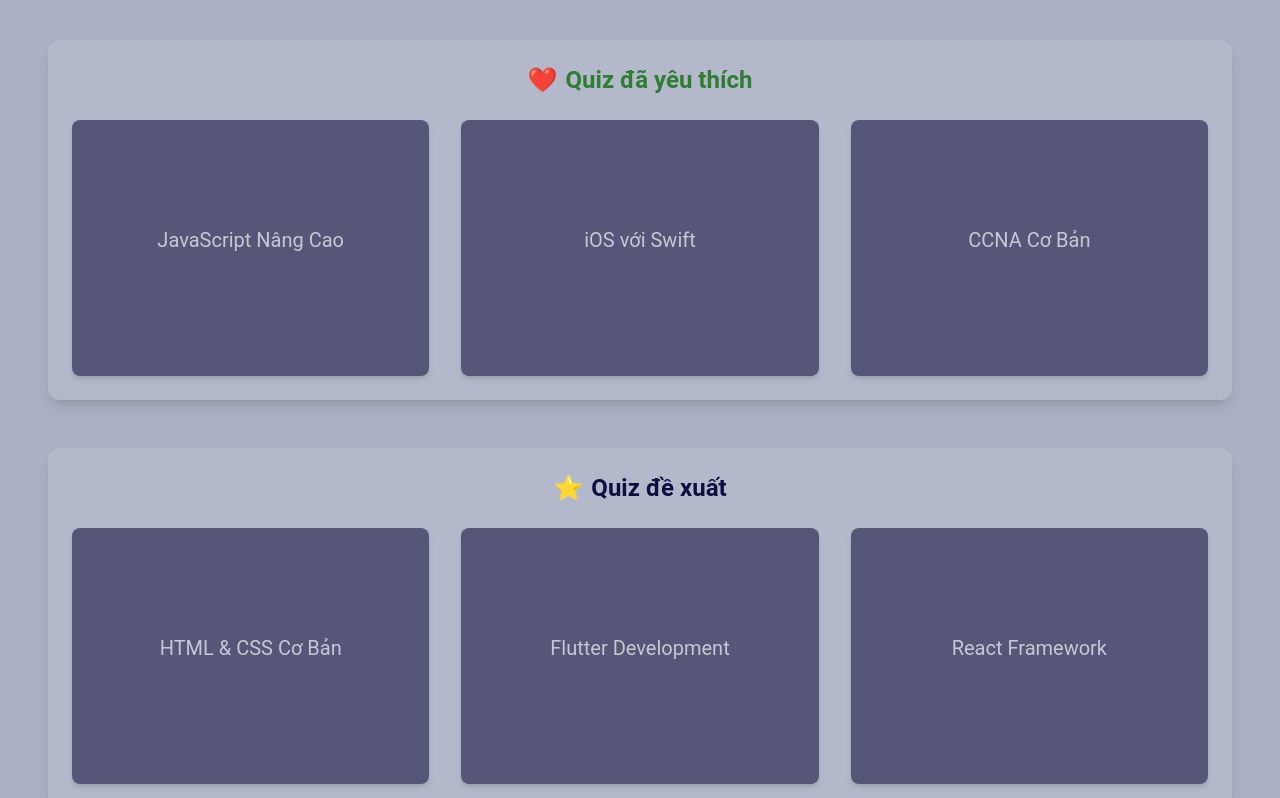
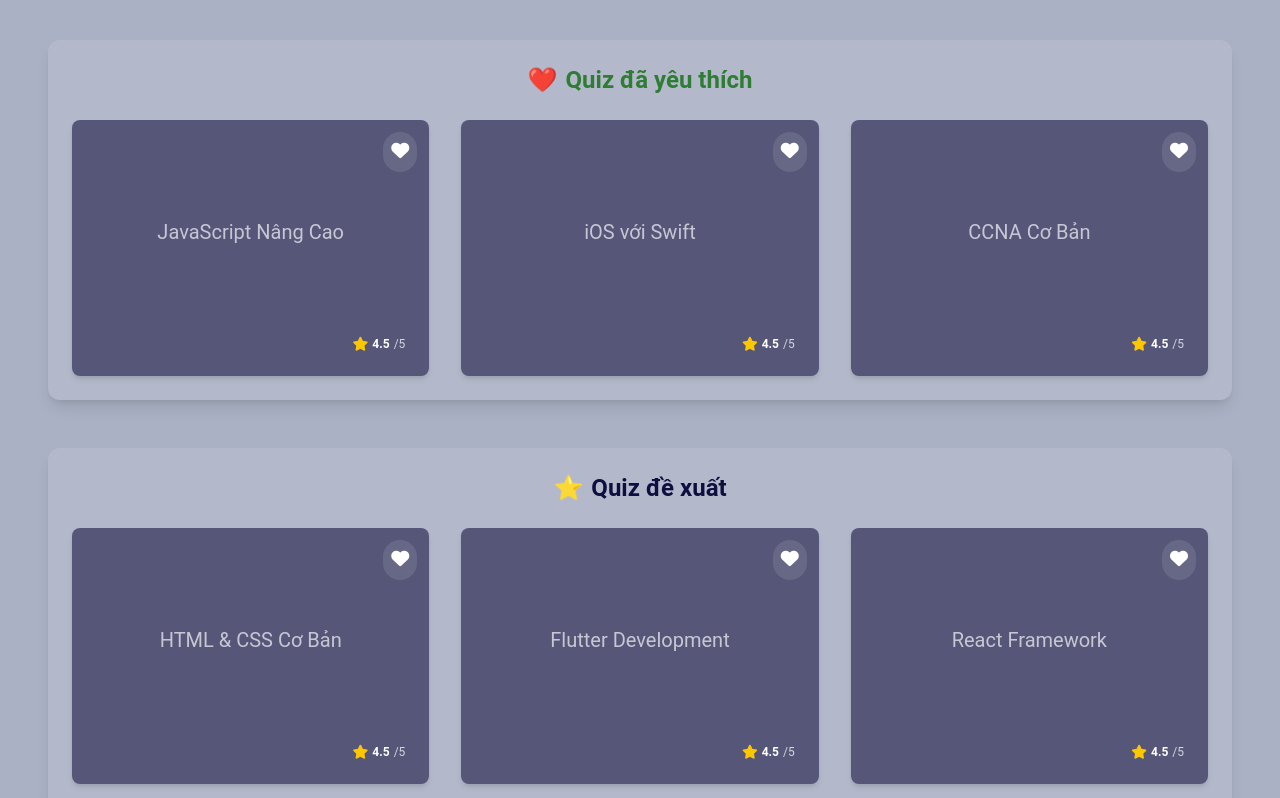
Before and after one commit to trung2004official/FinalProjectFrontEnd, a React (Vite) app: page / in a window 1280 px wide. Shown: the part 920-1718 px from the top of the page. Built offline with nearby package versions, Linux system fonts and the light colour scheme.

Commit message:
Favorite

```diff
--- a/src/components/User/Content/QuizCard.jsx
+++ b/src/components/User/Content/QuizCard.jsx
@@ -1,11 +1,12 @@
 import axios from 'axios';
 import { jwtDecode } from 'jwt-decode';
-import React from 'react';
+import React, { useState } from 'react';
 import { Link, useNavigate } from 'react-router-dom';
 import { BASE_URL } from '../../../../services/api';
 
-const QuizCard = ({ id, title, duration, difficulty, major }) => {
+const QuizCard = ({ id, title, duration, difficulty, major, rating }) => {
     const navigate = useNavigate();
+    const [favorite, setFavorite] = useState(false);
 
     const handleStartQuiz = async () => {
         const token = localStorage.getItem('token');
@@ -29,14 +30,37 @@ const QuizCard = ({ id, title, duration, difficulty, major }) => {
         } catch (error) {
             console.error('Lỗi khi bắt đầu làm bài: ', error);
         }
-    }
+    };
+
+    const handleFavorite = () => {
+        setFavorite(prev => !prev);
+        // Có thể thêm xử lý lưu trạng thái yêu thích vào backend hoặc localStorage ở đây
+    };
 
     return (
         <div className="relative bg-PurpleNavy p-6 rounded-lg shadow-md flex flex-col justify-between h-64 group">
+            {/* Nút yêu thích hình trái tim ở góc trên bên phải */}
+            <button
+                className="absolute top-3 right-3 z-10 bg-white/10 rounded-full p-2 hover:bg-white/80 transition"
+                title="Yêu thích"
+                onClick={handleFavorite}
+            >
+                <i className={`fa-solid fa-heart text-lg transition ${favorite ? 'text-red-500' : 'text-white'}`}></i>
+            </button>
             <div className="flex-grow flex items-center justify-center">
                 <h3 className="text-xl text-Manatee-light text-center">{title}</h3>
             </div>
-            <div className="text-Grey-dark text-sm mt-4">{major}</div>
+            <div className="flex items-center justify-between mt-4">
+                <div className="text-Grey-dark text-sm">{major}</div>
+                {/* Hiển thị rating (giả lập, thay bằng prop nếu có) */}
+                <div className="flex items-center gap-1 ml-2">
+                    <i className="fa-solid fa-star text-yellow-400 text-sm"></i>
+                    <span className="text-white text-xs font-semibold">
+                        {typeof rating !== 'undefined' ? rating.toFixed(1) : '4.5'}
+                    </span>
+                    <span className="text-Grey-light text-xs">/5</span>
+                </div>
+            </div>
             {/* Overlay khi hover */}
             <div className="absolute inset-0 bg-CetaceanBlue bg-opacity-90 p-6 rounded-lg flex flex-col justify-center items-center opacity-0 group-hover:opacity-100 transition-opacity duration-300">
                 <h3 className="text-lg text-white font-bold mb-2">{title}</h3>
--- a/src/pages/QuizDetail.jsx
+++ b/src/pages/QuizDetail.jsx
@@ -7,6 +7,7 @@ import { BASE_URL } from '../../services/api.jsx';
 
 const QuizDetail = () => {
     const [quiz, setQuiz] = useState({});
+    const [favorite, setFavorite] = useState(false); // Thêm state cho favorite
     const { id } = useParams();
     const navigate = useNavigate();
 
@@ -39,7 +40,7 @@ const QuizDetail = () => {
             <main className="flex-grow flex items-center justify-center py-12 px-4">
                 <div className="bg-CetaceanBlue-light p-8 rounded-2xl shadow-xl max-w-2xl w-full mx-auto relative transform transition duration-300 hover:shadow-2xl">
                     {/* Rating badge */}
-                    <div className="absolute top-4 right-4 flex items-center gap-1 bg-CadetBlue/80 px-3 py-1 rounded-full shadow-md text-sm z-10">
+                    <div className="absolute top-4 right-4 flex items-center gap-2 bg-CadetBlue/80 px-3 py-1 rounded-full shadow-md text-sm z-10">
                         <i className="fa-solid fa-star text-yellow-400"></i>
                         <span className="font-bold">
                             {quiz.comments && quiz.comments.length > 0
@@ -50,6 +51,14 @@ const QuizDetail = () => {
                                 : '0.0'}
                         </span>
                         <span className="text-Grey-light">/ 5</span>
+                        {/* Nút tim yêu thích giống QuizCard */}
+                        <button
+                            className="ml-2 bg-white/10 rounded-full p-2 hover:bg-white/80 transition"
+                            title="Yêu thích"
+                            onClick={() => setFavorite(prev => !prev)}
+                        >
+                            <i className={`fa-solid fa-heart text-base transition ${favorite ? 'text-red-500' : 'text-white'}`}></i>
+                        </button>
                     </div>
 
                     {/* Quiz Title */}
```
